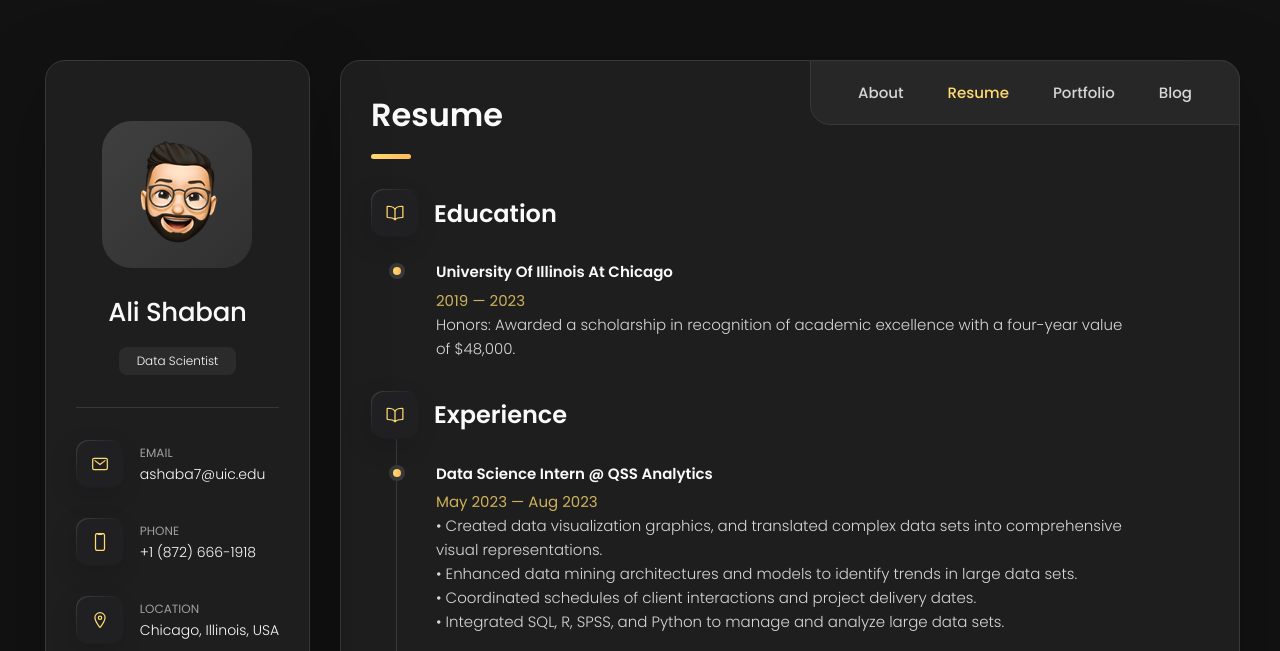
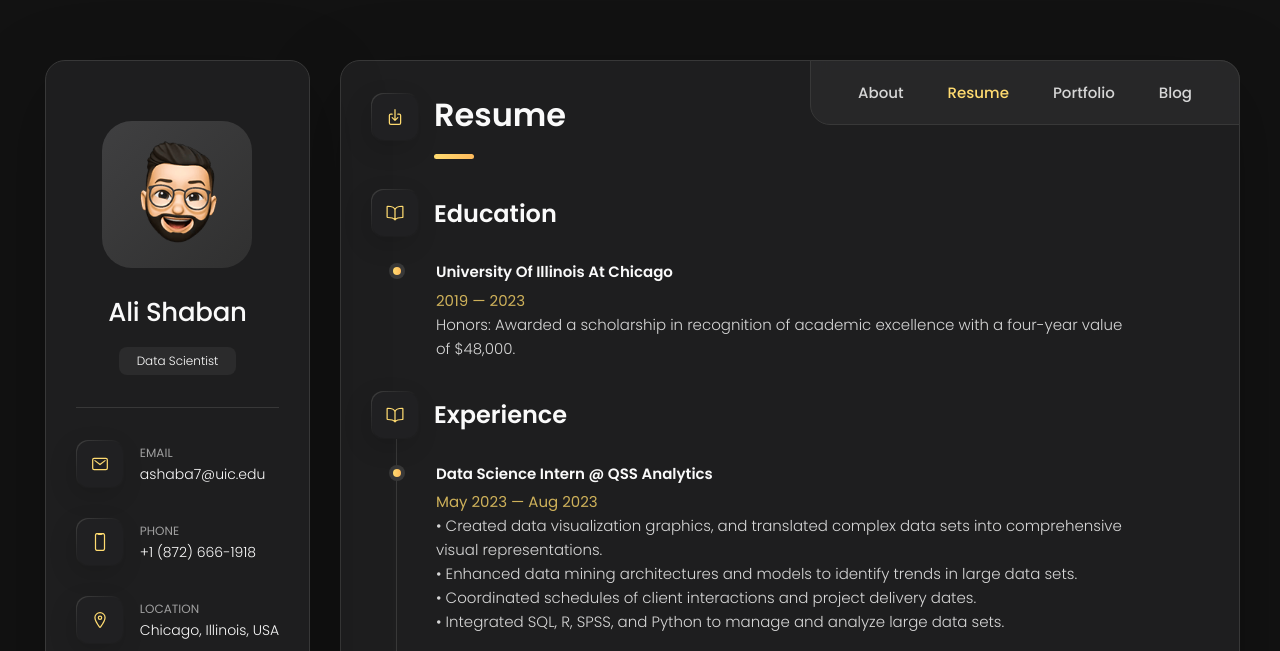
Before and after one commit to AliShaban7/Alishabanov.com, a plain HTML site: page index.html in a window 1280 px wide. Both pictures are taken after a click on the button "Resume". Shown: the top 651 px of the page. Drawn offline with nearby package versions, Linux system fonts and the light colour scheme.

Commit message:
last version

```diff
--- a/assets/css/style.css
+++ b/assets/css/style.css
@@ -813,6 +813,14 @@ main {
   margin-bottom: 30px;
 }
 
+.title-wrapper{
+  display: flex;
+  justify-content:flex-start;
+  align-items:baseline;
+  gap: 15px;
+  vertical-align: middle;
+}
+
 
 /**
  * education and experience
--- a/index.html
+++ b/index.html
@@ -418,8 +418,32 @@
       <article class="resume" data-page="resume">
 
         <header>
-          <h2 class="h2 article-title">Resume</h2>
+          <div class="title-wrapper">
+            <div class="icon-box">
+              <a href="Ali Shaban Resume.pdf" class="new-link">
+                <ion-icon name="download-outline" style="color: var(--orange-yellow-crayola)"></ion-icon>
+              </a>
+            </div>
+
+            <header>
+              <h2 class="h2 article-title">Resume</h2>
+            </header>
+          </div>
         </header>
+
+
+
+
+
+
+
+
+
+
+
+
+
+
 
         <section class="timeline">
 
```
